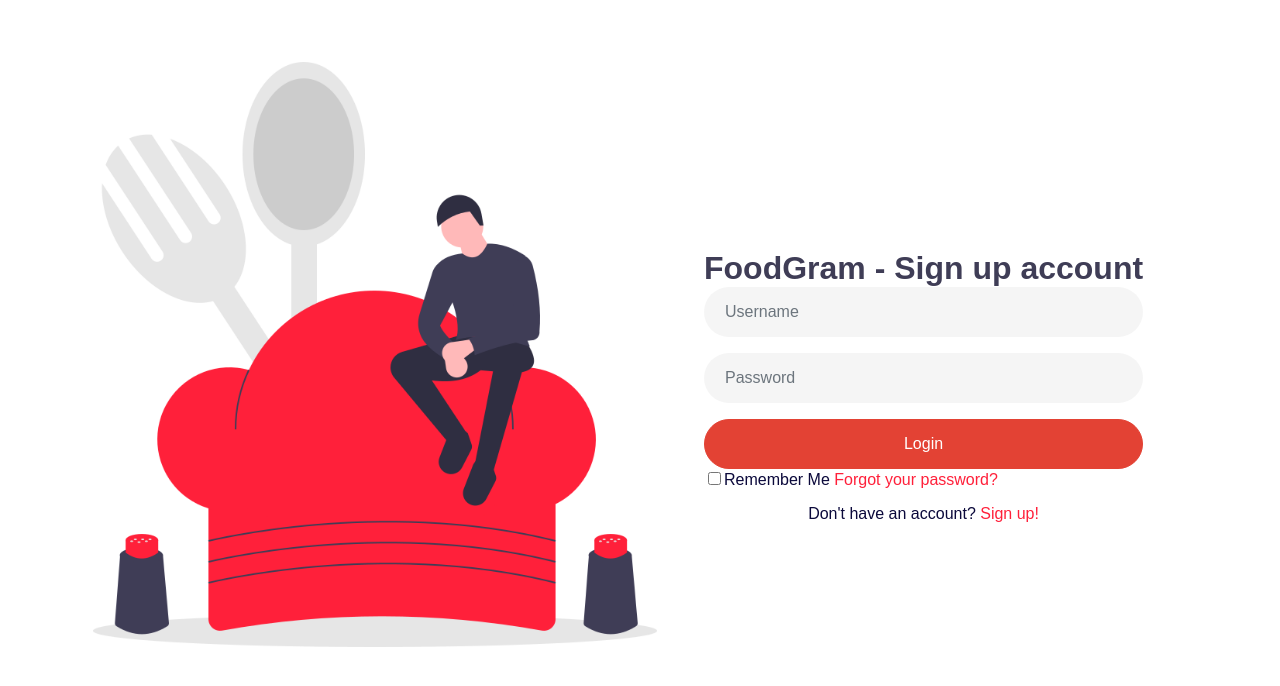
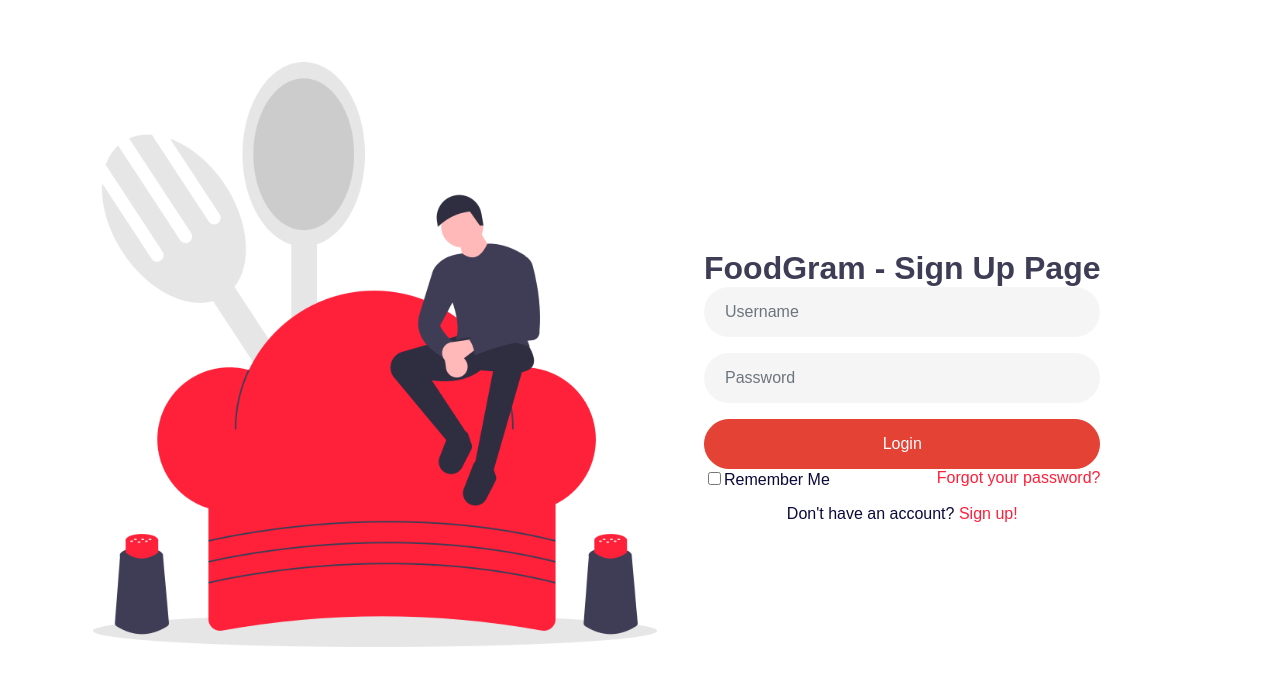
Before and after one commit to COP4331-Large-Project/FoodGram, a React (Create React App) app in the folder frontend/: page /login in a window 1280 px wide. Shown: the top 686 px of the page. Built offline with nearby package versions, Linux system fonts and the light colour scheme; a web font is replaced by a local one.

Commit message:
Fixed forgot your password and remember me positioning on Login.js

```diff
--- a/frontend/src/components/Login.js
+++ b/frontend/src/components/Login.js
@@ -50,7 +50,7 @@ function Login()
         </div>
         <div class="LoginText">
           <form onSubmit={doLogin}>
-          <h1 id="title">FoodGram - Sign up account</h1>
+          <h1 id="title">FoodGram - Sign Up Page</h1>
             <div class="form-group">
               <input type="text" class="form-control col-md-12" id="loginName" placeholder="Username"
               ref={(c) => loginName = c} />
@@ -66,7 +66,7 @@ function Login()
 								<span class="checkmark"></span>
                 <label class="checkbox-wrap checkbox-primary">Remember Me
 								</label>
-                <a class="changingTextColor" href={urlpass}>  Forgot your password?</a>
+                  <a class="changingTextColor right" href={urlpass}> Forgot your password?</a>
               </div>
               <div class="form-group">
                 <p class="w-100 text-center">Don't have an account? {element}</p>
--- a/frontend/src/style/index.css
+++ b/frontend/src/style/index.css
@@ -132,6 +132,10 @@ a {
 }
 a:hover {
   color: #ff203a;
+}
+a.right {
+  position: absolute;
+  right: 0;
 }
 .changingTextColor {
   color: #ff203a;
```
